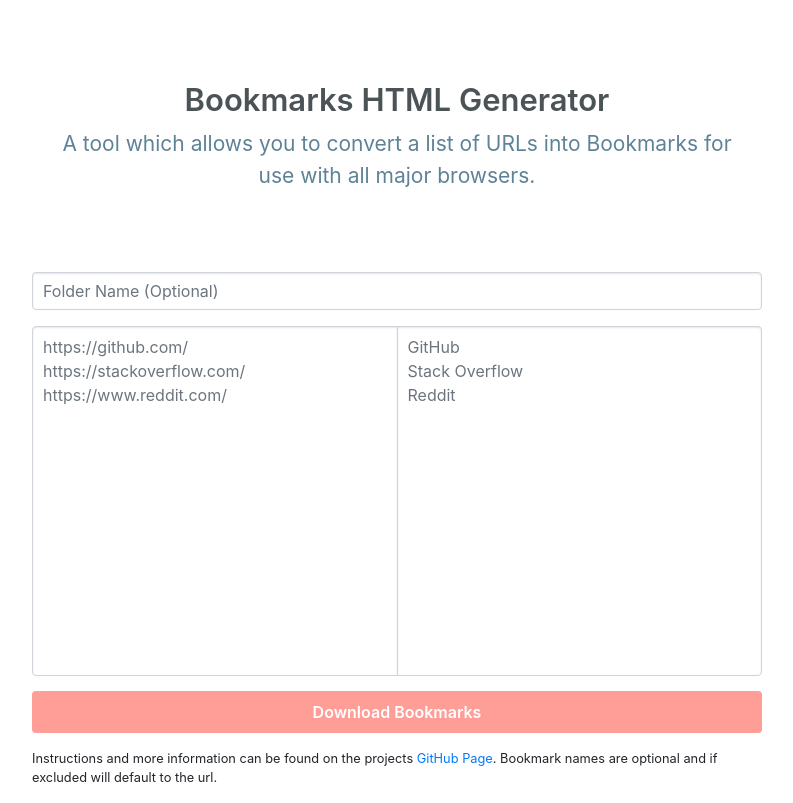
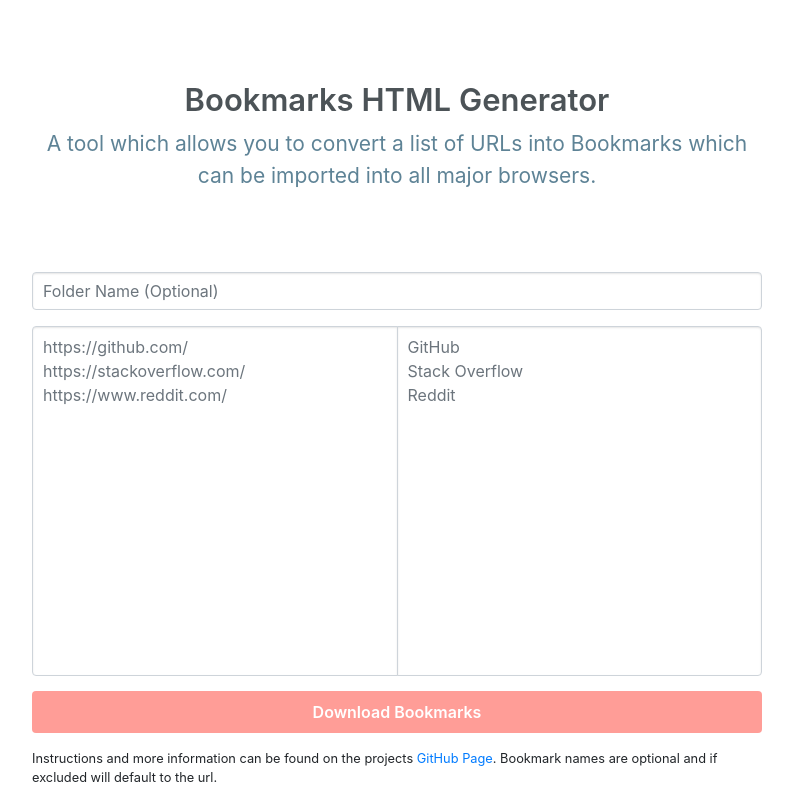
Before and after one commit to atkinsio/bookmarks-html-generator, a plain HTML site: page index.html in a window 1280 px wide. Shown: the whole page, without its empty margins (243-1036 px from the left). Drawn offline with nearby package versions, Linux system fonts and the light colour scheme.

Commit message:
Update index.html

```diff
--- a/index.html
+++ b/index.html
@@ -19,7 +19,7 @@
                Bookmarks HTML Generator
             </h1>
             <h2 class="wv-heading--subtitle">
-               A tool which allows you to convert a list of URLs into Bookmarks for use with all major browsers.
+               A tool which allows you to convert a list of URLs into Bookmarks which can be imported into all major browsers.
             </h2>
          </div>
       </div>
```
